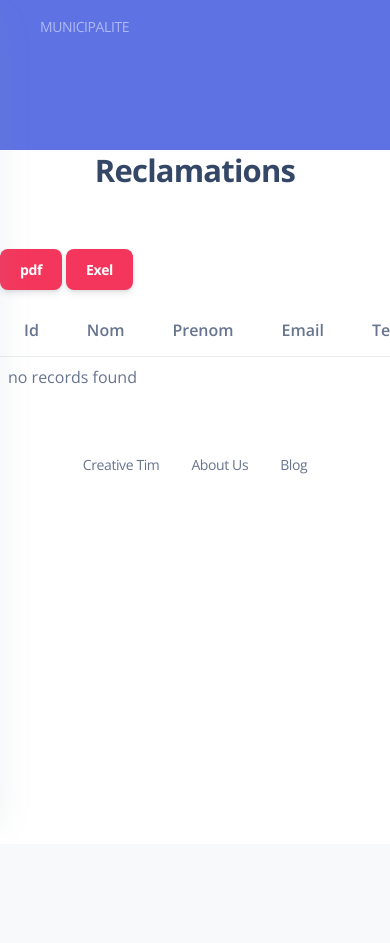
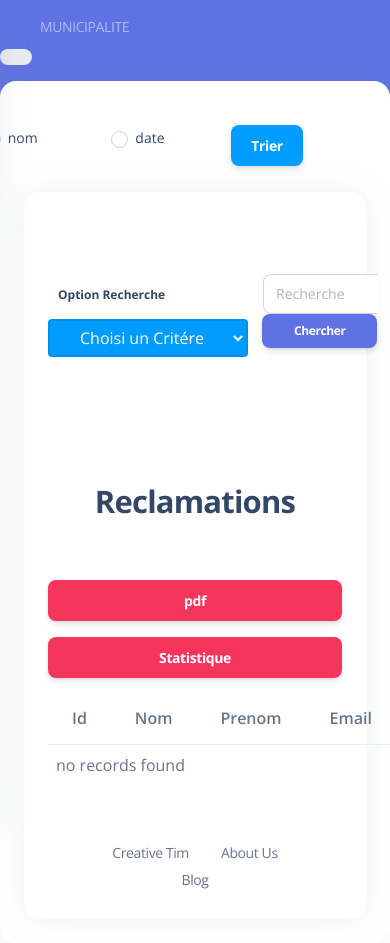
Before and after one commit to manairaed/Gestion-Municipalite_web, a Symfony app: template templates/reclamation/index.html.twig in a window 390 px wide; the page is wider, and only the part inside the window is pictured. Before the commit the page ends 474 px from the top of that part, so only its background shows below. Run offline with Twig, Linux system fonts and the light colour scheme; the template is opened without the code that fills it, so the values that code supplies are empty; some libraries are stand-ins or nearby versions.

Commit message:
pdf+statistique+badworlds+pagination + recherche + tri + message flash

```diff
--- a/composer.json
+++ b/composer.json
@@ -13,6 +13,7 @@
         "doctrine/doctrine-migrations-bundle": "^3.2",
         "doctrine/orm": "^2.14",
         "dompdf/dompdf": "^2.0",
+        "knplabs/knp-paginator-bundle": "5.4",
         "phpdocumentor/reflection-docblock": "^5.3",
         "phpstan/phpdoc-parser": "^1.16",
         "sensio/framework-extra-bundle": "^6.1",
@@ -24,6 +25,7 @@
         "symfony/flex": "^1.17|^2",
         "symfony/form": "5.4.*",
         "symfony/framework-bundle": "5.4.*",
+        "symfony/google-mailer": "5.4.*",
         "symfony/http-client": "5.4.*",
         "symfony/intl": "5.4.*",
         "symfony/mailer": "5.4.*",
--- a/config/bundles.php
+++ b/config/bundles.php
@@ -13,4 +13,5 @@ return [
     Symfony\Bundle\MakerBundle\MakerBundle::class => ['dev' => true],
     Sensio\Bundle\FrameworkExtraBundle\SensioFrameworkExtraBundle::class => ['all' => true],
     CMEN\GoogleChartsBundle\CMENGoogleChartsBundle::class => ['all' => true],
+    Knp\Bundle\PaginatorBundle\KnpPaginatorBundle::class => ['all' => true],
 ];
--- a/templates/avis/index.html.twig
+++ b/templates/avis/index.html.twig
@@ -32,6 +32,7 @@
 
                 </td>
             </tr>
+
         {% else %}
             <tr>
                 <td colspan="5">no records found</td>
@@ -39,4 +40,8 @@
         {% endfor %}
         </tbody>
     </table>
+    <div class="d-flex justify-content-center">
+                     <div class="navigation" style="color:red;font-size:30px">{{ knp_pagination_render(avis) }}</div>
+                    </div>
+
 {% endblock %}
--- a/templates/avis/listavis.html.twig
+++ b/templates/avis/listavis.html.twig
@@ -39,4 +39,7 @@
     </table>
 
     <a class="btn btn-danger"  href="{{ path('app_avis_new') }}">Ajouter Un Avis</a>
+     <div class="d-flex justify-content-center">
+                     <div class="navigation" style="color:red;font-size:30px">{{ knp_pagination_render(avis) }}</div>
+                    </div>
 {% endblock %}
--- a/templates/reclamation/index.html.twig
+++ b/templates/reclamation/index.html.twig
@@ -3,6 +3,84 @@
 {% block title %}List_Reclamation {% endblock %}
 
 {% block body %}
+
+{% for message in app.flashes('info')%}
+<div class="alert alert-success">
+{{message}}
+</div>
+  {% endfor %}
+
+  {% for message in app.flashes('erreur')%}
+<div class="alert alert-error" style="background:red;">
+{{message}}
+</div>
+  {% endfor %}
+
+
+  <div class="main-panel">
+    <div class="content-wrapper">
+        <div class="page-header">
+            <nav aria-label="breadcrumb">
+                <ol class="breadcrumb">
+                </ol>
+            </nav>
+        </div>
+    <div class="row ">
+        <div class="col-12 grid-margin">
+            <div class="card">
+                <div class="card-body">
+                    <div style="display: flex">
+                        <div class="col-md-5">
+                        </div>
+                        <form method="post" class="forms-sample" style="margin-left: -42px ;margin-top:20px;" >
+                            <div class="form-group col-md-4" style="display: flex; width: 100%!important; margin: 0px!important;">
+
+                                <div class="form-check">
+                                    <label class="form-check-label" style="width: 92px;margin-left: -2px;margin-right: 10px;">
+                                        <input type="radio" class="form-check-input" name="optionsRadios" id="optionsRadios1" value="nom">nom</label>
+                                </div>
+                                <div class="form-check">
+                                    <label class="form-check-label" style="width: 86px;margin-left: -2px;margin-right: 10px;">
+                                        <input type="radio" class="form-check-input" name="optionsRadios" id="optionsRadios2" value="date" >date</label>
+                                </div>
+
+                                <button type="Submit" class="btn btn-success btn-fw" style="margin: auto; background-color:#009cff; ">Trier</button>
+                            </div>
+                        </form>
+
+                    </div>
+                    <br>
+
+<div class="col-lg-17">
+ <div class="card">
+ <div class="card-body">
+ <ul class="navbar-nav w-100" style="margin-top: 15px;">
+                <ul class="navbar-nav w-100" style="margin-top:3px;">
+                        <li class="nav-item w-100">
+
+            <div class="row" style="display: flex;align-items: center;justify-content: center;margin-top :40px">
+
+                            <form name="Search-method" id="Search-method"method="post" class="forms-sample" style="display: flex">
+                                <div class="form-group col-md-5">
+                                    <label style="margin-top: 11px;margin-left: 10px;margin-right: 14px;padding-bottom: 7px;;">Option Recherche</label>
+                                    <select name="optionsearch" class="js-example-basic-single" style="width: 200px;height: 38px; color: white; background-color: #009CFF; border-radius: 4px;text-align: center;border: 2px solid #0090e7;margin-right: 15px;">
+                                        <option value="">Choisi un Critére</option>
+                                        <option value="nom">nom</option>
+                                        <option value="prenom">prenom</option>
+
+                                    </select>
+                                </div>
+                                <div class="form-group col-md-7">
+                                    <div class="input-group">
+                                        <input name="Search" type="text" class="form-control" placeholder="Recherche" aria-label="Recipient's username" aria-describedby="basic-addon2">
+                                        <div class="input-group-append">
+                                            <button class="btn btn-sm btn-primary" type="Submit">Chercher</button>
+                                        </div>
+                                    </div>
+                                </div>
+                            </form>
+                        </li>
+                    </ul>
 
     <br>
 <br>
@@ -14,11 +92,12 @@
 <br>
 <br>
              <a class="btn btn-danger"href="{{ path('app_reclamation_listr') }}">pdf</a>
-              <a class="btn btn-danger"href="{{ path('app_reclamation_statisreclamation') }}">Exel</a>
+              <a class="btn btn-danger"href="{{ path('app_reclamation_statisreclamation') }}">Statistique</a>
 
 
     <table class="table" >
         <thead>
+
             <tr>
                 <th>Id</th>
                 <th>Nom</th>
@@ -50,6 +129,7 @@
 
                 </td>
 
+
             </tr>
 
         {% else %}
@@ -58,5 +138,7 @@
             </tr>
         {% endfor %}
         </tbody>
+
     </table>
+
 {% endblock %}
```
Also changed, not shown: src/Controller/AvisController.php (+21 -4 lines), src/Controller/ReclamationController.php (+71 -4 lines), src/Form/RechercheType.php (added, +40 -0 lines), src/Repository/ReclamationRepository.php (+48 -5 lines), templates/reclamation/_form.html.twig (+1 -10 lines), templates/statistic/index.html.twig (added, +20 -0 lines), templates/statistic/stats.html.twig (added, +32 -0 lines), config/routes.yaml (line endings or trailing spaces), 4 other files.
